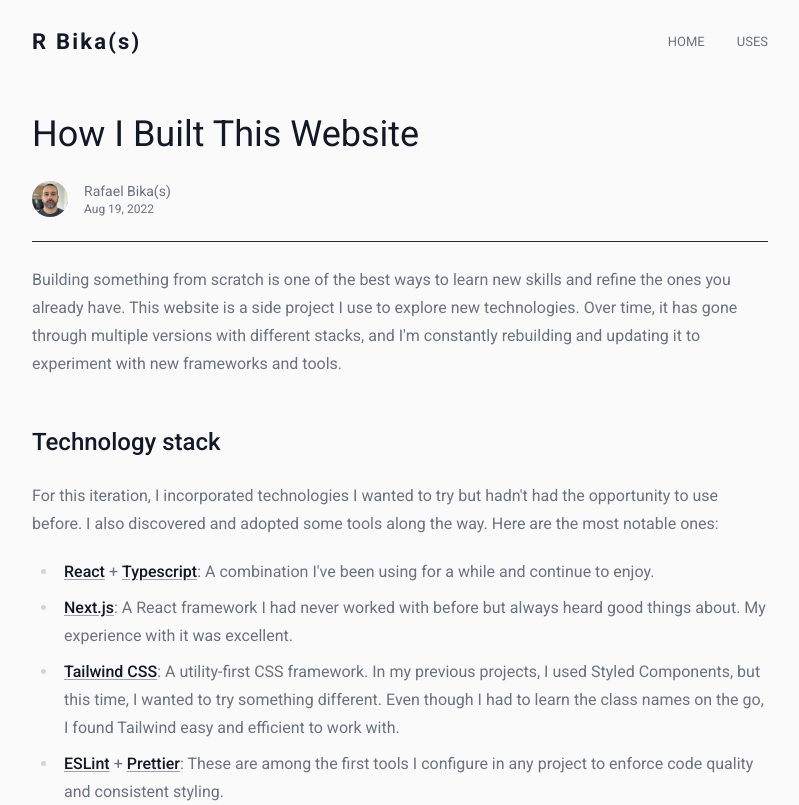
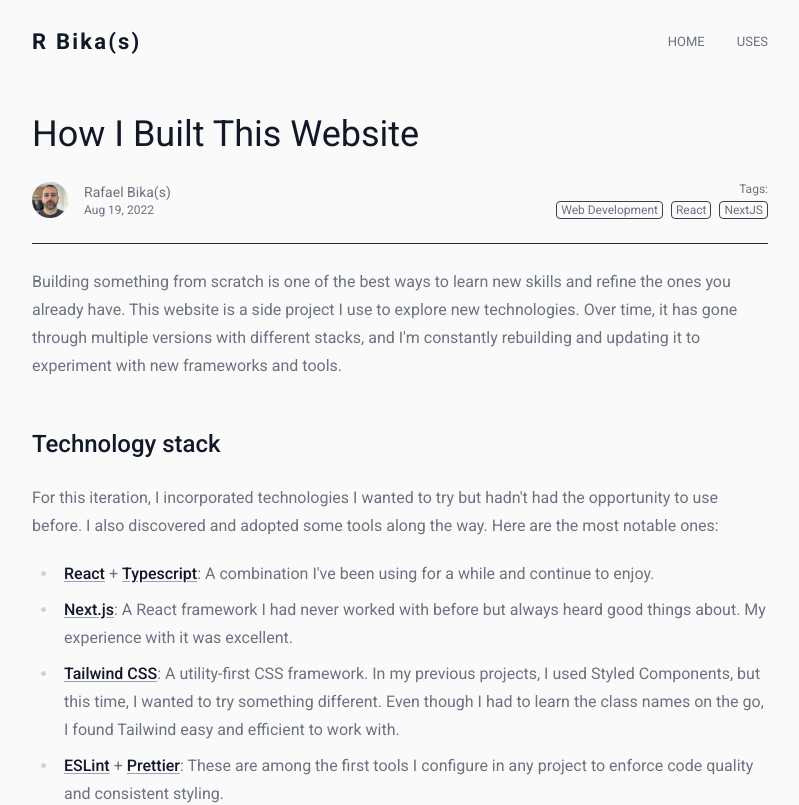
Before and after one commit to rbika/rbika.com, a Next.js app: page /blog/how-i-built-this-website in a window 1280 px wide. Shown: the top 805 px of the page, without its empty margins (240-1039 px from the left). Built offline with nearby package versions, Linux system fonts and the light colour scheme.

Commit message:
Add tags to articles

```diff
--- a/src/components/ArticleLayout/ArticleLayout.tsx
+++ b/src/components/ArticleLayout/ArticleLayout.tsx
@@ -4,7 +4,6 @@ import PageContainer from '../PageContainer'
 import Seo from '../Seo'
 import profileImage from '@/../public/profile.jpg'
 import Image from 'next/image'
-import { socialItems } from '@/utils/constants'
 
 interface ArticleProps extends React.HTMLAttributes<HTMLDivElement> {
   children: React.ReactNode
@@ -32,7 +31,8 @@ const Article = ({ children, meta }: ArticleProps) => {
       <header className="mb-4">
         <h1 className="text-4xl leading-tight">{meta.title}</h1>
 
-        <div className="flex gap-4 items-center flex-row pb-6 my-6 border-b border-zinc-800">
+        <div className="flex gap-4 flex-col sm:flex-row pb-6 my-6 border-b border-zinc-800 justify-between">
+          <div className="flex gap-4 items-center flex-row">
             <div className="w-[36px] h-[36px] overflow-hidden rounded-full">
               <Image
                 width="36"
@@ -45,8 +45,24 @@ const Article = ({ children, meta }: ArticleProps) => {
             <div className="flex flex-col">
               <p className="text-secondary text-sm">Rafael Bika(s)</p>
               <p className="text-secondary text-xs">
-              {meta?.date ? format(new Date(meta.date), 'MMM d, yyyy') : '---'}
+                {meta?.date
+                  ? format(new Date(meta.date), 'MMM d, yyyy')
+                  : '---'}
               </p>
+            </div>
+          </div>
+          <div className="text-xs text-secondary gap-1 flex flex-col self-center items-end">
+            <span className="hidden sm:flex">Tags:</span>
+            <div className="text-xs flex gap-2">
+              {meta.tags?.map((tag: string) => (
+                <span
+                  className="border rounded flex justify-center items-center px-1 border-zinc-700"
+                  key={tag}
+                >
+                  {tag}
+                </span>
+              ))}
+            </div>
           </div>
         </div>
       </header>
--- a/src/pages/blog/how-i-built-this-website.mdx
+++ b/src/pages/blog/how-i-built-this-website.mdx
@@ -4,6 +4,7 @@ export const meta = {
   title: 'How I Built This Website',
   slug: 'how-i-built-this-website',
   date: '2022-08-19T00:00:00-03:00',
+  tags: ['Web Development', 'React', 'NextJS'],
   description:
     'The inspirations and technologies I used to build this website.',
 }
--- a/src/pages/blog/optimize-caching-with-stale-while-revalidate.mdx
+++ b/src/pages/blog/optimize-caching-with-stale-while-revalidate.mdx
@@ -2,6 +2,7 @@ export const meta = {
   title: 'Optimize caching with stale-while-revalidate',
   slug: 'optimize-caching-with-stale-while-revalidate',
   date: '2025-03-01T00:00:00-03:00',
+  tags: ['HTTP', 'Web Development'],
   description:
     'Enhancing user experience and application performance with stale-while-revalidate.',
   coverImage:
--- a/src/pages/blog/understanding-cors.mdx
+++ b/src/pages/blog/understanding-cors.mdx
@@ -2,6 +2,7 @@ export const meta = {
   title: 'Understanding CORS',
   slug: 'understanding-cors',
   date: '2023-04-30T00:00:00-03:00',
+  tags: ['HTTP', 'Web Development'],
   description:
     'Understanding what is CORS, how it works and how to fix CORS errors.',
   coverImage: '/images/blog/understanding-cors/understanding-cors-cover.svg',
--- a/src/pages/index.tsx
+++ b/src/pages/index.tsx
@@ -28,16 +28,28 @@ const Home: NextPage<BlogProps> = ({ postsMetaData }) => {
           </a>
         </h2>
         <ul className="border-t border-zinc-800">
-          {postsMetaData.map(({ slug, date, title }) => (
+          {postsMetaData.map(({ tags, slug, date, title }) => (
             <li key={slug} className="border-b border-zinc-800">
               <Link
                 href={`/blog/${slug}`}
-                className="py-6 no-underline text-primary sm:text-secondary hover:text-primary focus:text-primary flex justify-between transition-colors duration-300 flex-col sm:flex-row"
+                className="py-6 no-underline text-primary sm:text-secondary hover:text-primary focus:text-primary flex justify-between transition-colors duration-300 flex-col gap-2"
               >
-                <span>{title}</span>
-                <span className="text-sm text-secondary">
-                  {format(new Date(date ? date : ''), 'MMM d, yyyy')}
-                </span>
+                <div className="flex flex-col sm:flex-row justify-between">
+                  <span>{title}</span>
+                  <span className="text-sm text-secondary">
+                    {format(new Date(date ? date : ''), 'MMM d, yyyy')}
+                  </span>
+                </div>
+                <div className="text-xs flex gap-2 text-secondary">
+                  {tags.map((tag: string) => (
+                    <span
+                      className="border rounded flex justify-center items-center px-1 border-zinc-700"
+                      key={tag}
+                    >
+                      {tag}
+                    </span>
+                  ))}
+                </div>
               </Link>
             </li>
           ))}
--- a/src/types/postMetaData.ts
+++ b/src/types/postMetaData.ts
@@ -4,6 +4,7 @@ type PostMetaData = {
   title: string
   description: string
   coverImage?: string
+  tags: string[]
 }
 
 export default PostMetaData
```
Also changed, not shown: 1 other file (tests, documents, lock files or other folders). Lines whose indentation alone changed are shown as unchanged.
